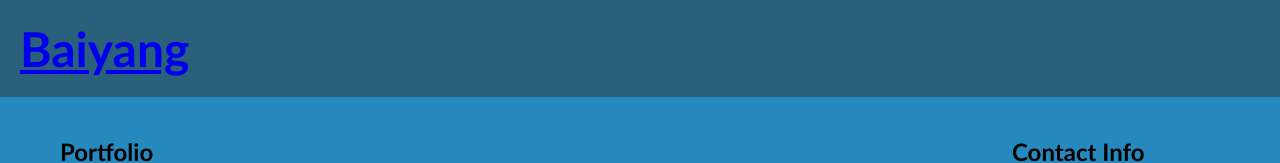
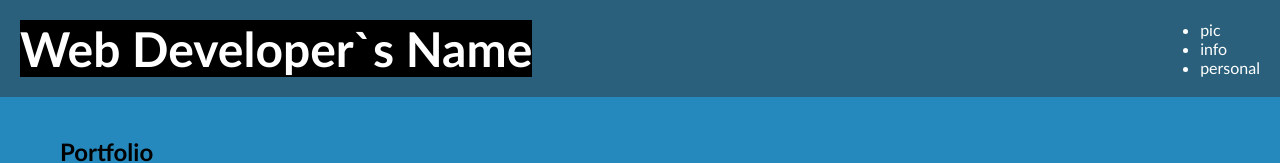
Before and after one commit to cffhr99/cffhr99, a plain HTML site: page index.html in a window 1280 px wide. Shown: the top 163 px of the page. Drawn offline with Linux system fonts and the light colour scheme; grey boxes are pictures that could not be loaded.

Commit message:
add flexbox to header

```diff
--- a/index.html
+++ b/index.html
@@ -8,18 +8,27 @@
     <link rel="stylesheet" href="style.css">
 </head>
 <body>
-        <div class="header">
+  <header>
+      <div class="name">
         <h1>
-            <a href="file:///Users/littlema/Desktop/cffhr99/index.html">Baiyang</a>
+        Web Developer`s Name
         </h1>
-        </div>
+      </div>
+      <nav>
+          <ul>
+              <li>pic</li>
+              <li>info</li>
+              <li>personal</li>
+          </ul>
+      </nav>
+ </header>
     <div class="content">
         <div class="image">
        <h2>
         Portfolio
        </h2>
               <img src="https://www.anthropocenemagazine.org/wp-content/uploads/2020/04/Panda-2.jpg" alt="Baiyang" class="pic">
-        </div>
+
 
        <div class="info">
   <h2>Contact Info</h2>
--- a/style.css
+++ b/style.css
@@ -4,17 +4,24 @@
     margin: 0;
 }
 
-.header {
+header {
     padding: 20px;
     font-family: 'Trebuchet MS', 'Lucida Sans Unicode', 'Lucida Grande', 'Lucida Sans', Arial, sans-serif;
     background-color: #2a607c;
     color: #ffffff;
+    display: flex;
 }
 
-.header h1 {
-    display: inline-block;
+header h1 {
     font-size: 48px;
+    background-color: black;
+    margin: 0;
 }
+
+header nav{
+    margin-left: auto;
+}
+
 
 
 .content {
```
Also changed, not shown: 1 other file.
